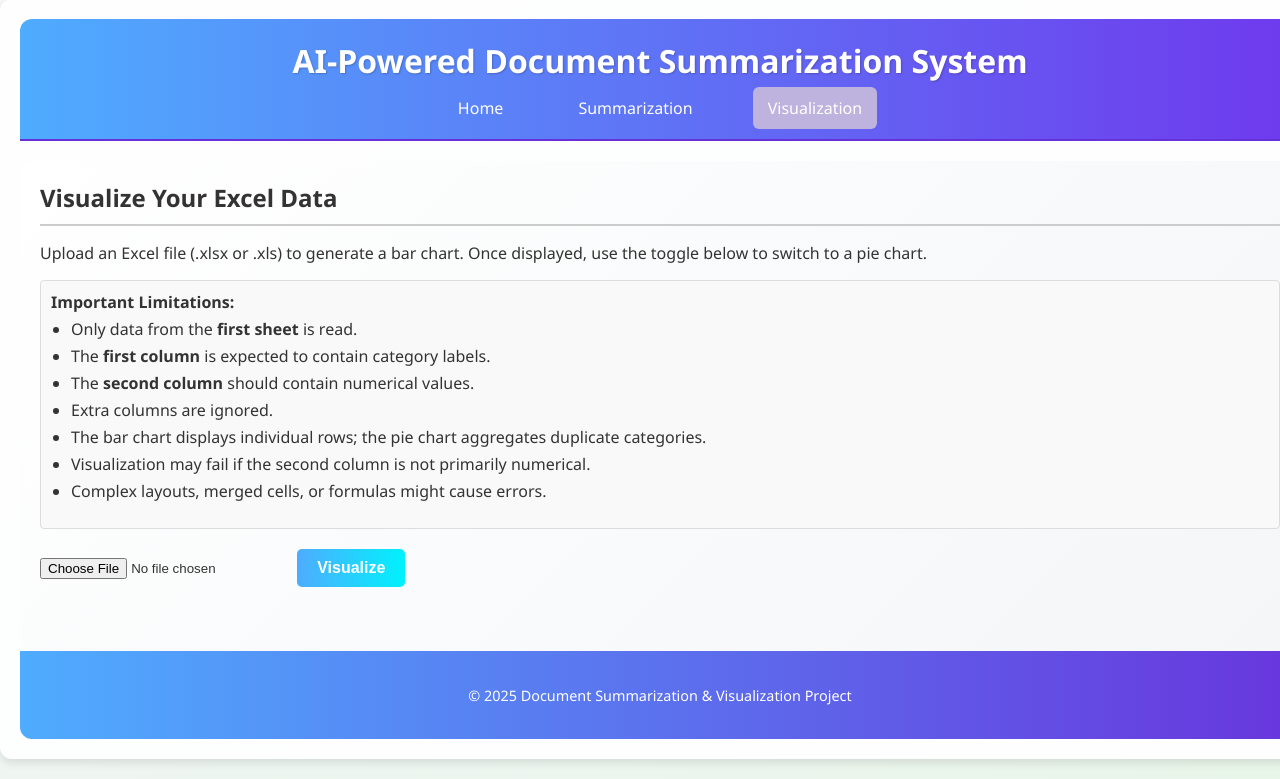
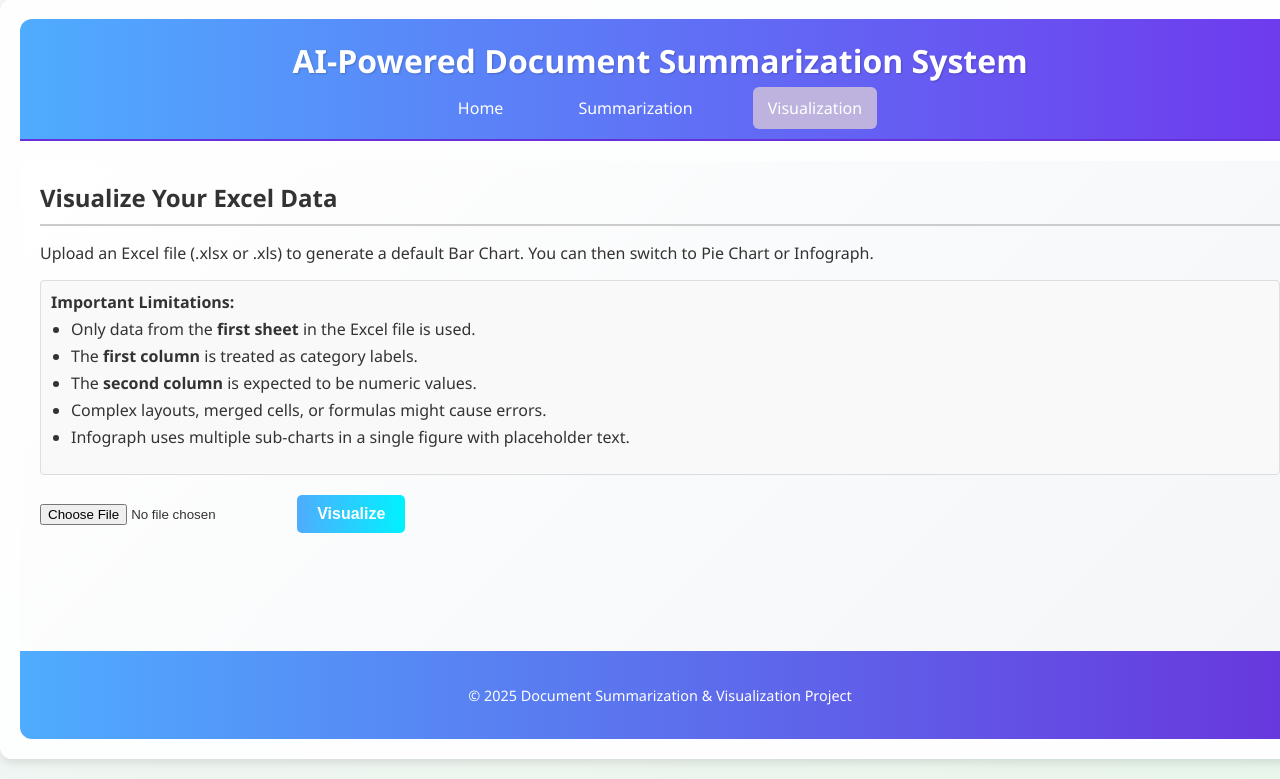
Before and after one commit to Bhushan-42/document_summerizer, a Flask app: page /visualization in a window 1280 px wide. Shown: the part 21-800 px from the top of the page. Run offline with Flask 3, Linux system fonts and the light colour scheme; some libraries are stand-ins or nearby versions.

Commit message:
infograpics are updated but ned to chnage to A4 dimntions done in next commit

```diff
--- a/app.py
+++ b/app.py
@@ -13,11 +13,10 @@ import docx  # Correctly refers to python-docx library
 import pandas as pd       # <-- Add pandas
 import plotly.express as px  # <-- Available if needed
 import plotly.io as pio      # <-- Add Plotly IO for JSON export
-import plotly.graph_objects as go  # <-- Use Graph Objects for complete control
+import plotly.graph_objects as go  # <-- For complete control
 
 # --- Flask App Configuration ---
 UPLOAD_FOLDER = 'uploads'
-# --- UPDATED ALLOWED_EXTENSIONS ---
 ALLOWED_EXTENSIONS = {'pdf', 'docx', 'xlsx', 'xls'}  # <-- Add Excel extensions
 
 if not os.path.exists(UPLOAD_FOLDER):
@@ -164,7 +163,7 @@ def create_pie_chart_from_excel(file_path):
             df[y_col] = pd.to_numeric(df[y_col], errors='coerce')
             if df[y_col].isnull().all():
                 return None, f"The second column ('{y_col}') does not contain numeric data suitable for visualization."
-        # Aggregate by category for the pie chart.
+        # Aggregate by category for pie chart
         df_grouped = df.groupby(x_col, as_index=False)[y_col].sum()
         labels = df_grouped[x_col].tolist()
         values = df_grouped[y_col].tolist()
@@ -184,6 +183,137 @@ def create_pie_chart_from_excel(file_path):
     except Exception as e:
         print(f"Error in create_pie_chart_from_excel: {e}")
         return None, f"An unexpected error occurred: {e}"
+
+# --- Function to Create Infograph from Excel ---
+from plotly.subplots import make_subplots
+
+def create_infograph_from_excel(file_path):
+    """
+    Creates a 2x2 subplot "infographic" with:
+      - top-left: Pie chart
+      - top-right: Horizontal bar chart
+      - bottom-left: Donut chart
+      - bottom-right: Another ring chart
+    """
+    try:
+        df = pd.read_excel(file_path, sheet_name=0)
+        print("[DEBUG] DataFrame loaded (Infograph):")
+        print(df.head())
+
+        if df.empty:
+            return None, "Excel file is empty or has no data in the first sheet."
+        if len(df.columns) < 2:
+            return None, "Excel file needs at least two columns for visualization (Category, Value)."
+
+        x_col = df.columns[0]
+        y_col = df.columns[1]
+
+        # Ensure second column is numeric
+        if not pd.api.types.is_numeric_dtype(df[y_col]):
+            df[y_col] = pd.to_numeric(df[y_col], errors='coerce')
+            if df[y_col].isnull().all():
+                return None, f"The second column ('{y_col}') does not contain numeric data suitable for visualization."
+
+        # Aggregate data for the pie/donut charts
+        df_grouped = df.groupby(x_col, as_index=False)[y_col].sum()
+        categories = df_grouped[x_col].tolist()
+        values = df_grouped[y_col].tolist()
+
+        # Create 2x2 subplots with domain-type subplots for the pie/donut charts
+        fig = make_subplots(
+            rows=2, cols=2,
+            specs=[[{"type": "domain"}, {"type": "xy"}],
+                   [{"type": "domain"}, {"type": "domain"}]],
+            subplot_titles=("Pie Chart", "Bar Chart", "Donut Chart", "Ring Chart"),
+        )
+
+        # --- TOP-LEFT: Pie chart ---
+        fig.add_trace(
+            go.Pie(
+                labels=categories,
+                values=values,
+                textinfo='label+percent',
+                hoverinfo='label+value'
+            ),
+            row=1, col=1
+        )
+
+        # --- TOP-RIGHT: Horizontal bar chart ---
+        # Sort by value descending so largest bars on top
+        df_sorted = df_grouped.sort_values(by=y_col, ascending=False)
+        fig.add_trace(
+            go.Bar(
+                x=df_sorted[y_col],
+                y=df_sorted[x_col],
+                orientation='h',
+                text=df_sorted[y_col],
+                textposition='inside',  # or 'auto', 'outside' if you prefer
+                marker_color='orange',
+            ),
+            row=1, col=2
+        )
+
+        # --- BOTTOM-LEFT: Donut chart (pie with hole) ---
+        fig.add_trace(
+            go.Pie(
+                labels=categories,
+                values=values,
+                hole=0.4,  # creates the "donut" hole
+                textinfo='percent',
+                hoverinfo='label+value'
+            ),
+            row=2, col=1
+        )
+
+        # --- BOTTOM-RIGHT: Another ring chart example ---
+        fig.add_trace(
+            go.Pie(
+                labels=categories,
+                values=values,
+                hole=0.7,   # bigger hole => ring look
+                textinfo='none',  # hide text inside slices
+                hoverinfo='label+value'
+            ),
+            row=2, col=2
+        )
+
+        # Update overall layout
+        fig.update_layout(
+            title_text="INFOGRAPHICS",  # Big title at top
+            title_x=0.5,                # Center title
+            title_font_size=24,
+            margin=dict(l=50, r=50, t=80, b=50),  # More breathing room
+            showlegend=True,   # Pie charts can share a single legend
+            legend=dict(
+                x=0.8, y=1.05,
+                xanchor="center",
+                yanchor="middle",
+                orientation="h"
+            ),
+            # Control subplot spacing
+            grid=dict(rows=2, columns=2),
+        )
+
+        # More fine-tuning for each subplot (optional)
+        #   - shrink bar chart so text has space, or set text to 'auto' if you prefer
+        fig.update_xaxes(
+            showgrid=True, gridcolor='LightGray', row=1, col=2
+        )
+        fig.update_yaxes(
+            automargin=True,  # Let Plotly manage margins
+            row=1, col=2
+        )
+
+        # Convert to JSON
+        chart_json_str = pio.to_json(fig)
+        chart_json_dict = json.loads(chart_json_str)
+        print("Infograph JSON generated successfully.")
+        return chart_json_dict, None
+
+    except Exception as e:
+        print(f"Error in create_infograph_from_excel: {e}")
+        return None, f"An unexpected error occurred: {e}"
+
 
 # --- Routes for HTML Pages ---
 @app.route('/')
@@ -225,17 +355,19 @@ def visualization_page_and_handler():
             print(f"Excel file saved temporarily to: {file_path}")
             bar_chart_json, err1 = create_bar_chart_from_excel(file_path)
             pie_chart_json, err2 = create_pie_chart_from_excel(file_path)
+            infograph_json, err3 = create_infograph_from_excel(file_path)
             os.remove(file_path)
             print(f"Temporary file removed: {file_path}")
-            if err1 or err2:
-                errMsg = err1 if err1 else err2
+            if err1 or err2 or err3:
+                errMsg = err1 or err2 or err3
                 print(f"Visualization generation failed: {errMsg}")
                 return jsonify({"error": errMsg}), 400
             response_data = {
                 "bar_chart": bar_chart_json,
-                "pie_chart": pie_chart_json
+                "pie_chart": pie_chart_json,
+                "infograph": infograph_json
             }
-            print("Visualization JSON for both charts generated successfully.")
+            print("Visualization JSON for all charts generated successfully.")
             return jsonify(response_data)
         except Exception as e:
             print(f"An error occurred during visualization processing: {e}")
--- a/templates/visualization.html
+++ b/templates/visualization.html
@@ -5,10 +5,10 @@
   <meta name="viewport" content="width=device-width, initial-scale=1.0">
   <title>Excel Data Visualization</title>
   <link rel="stylesheet" href="{{ url_for('static', filename='css/style.css') }}">
-  <script src='https://cdn.plot.ly/plotly-latest.min.js'></script>
+  <script src="https://cdn.plot.ly/plotly-latest.min.js"></script>
   <style>
     .hidden { display: none; }
-    #chartDiv { margin-top: 20px; min-height: 400px; }
+    #chartDiv { margin-top: 20px; min-height: 500px; }
     #errorMessage { color: red; margin-top: 10px; white-space: pre-wrap; }
     .limitations { margin-top: 15px; padding: 10px; border: 1px solid #ddd; background-color: #f9f9f9; border-radius: 4px; }
     .limitations ul { margin-top: 5px; padding-left: 20px; }
@@ -43,6 +43,7 @@
     }
     #chartToggle {
       margin-top: 20px;
+      text-align: center;
     }
   </style>
 </head>
@@ -60,36 +61,40 @@
     </header>
     <main id="visualizationSection">
       <h2>Visualize Your Excel Data</h2>
-      <p>Upload an Excel file (.xlsx or .xls) to generate a bar chart. Once displayed, use the toggle below to switch to a pie chart.</p>
+      <p>Upload an Excel file (.xlsx or .xls) to generate a default Bar Chart. You can then switch to Pie Chart or Infograph.</p>
       <div class="limitations">
         <strong>Important Limitations:</strong>
         <ul>
-          <li>Only data from the <strong>first sheet</strong> is read.</li>
-          <li>The <strong>first column</strong> is expected to contain category labels.</li>
-          <li>The <strong>second column</strong> should contain numerical values.</li>
-          <li>Extra columns are ignored.</li>
-          <li>The bar chart displays individual rows; the pie chart aggregates duplicate categories.</li>
-          <li>Visualization may fail if the second column is not primarily numerical.</li>
+          <li>Only data from the <strong>first sheet</strong> in the Excel file is used.</li>
+          <li>The <strong>first column</strong> is treated as category labels.</li>
+          <li>The <strong>second column</strong> is expected to be numeric values.</li>
           <li>Complex layouts, merged cells, or formulas might cause errors.</li>
+          <li>Infograph uses multiple sub-charts in a single figure with placeholder text.</li>
         </ul>
       </div>
+
       <div class="input-container" style="margin-top: 20px;">
-        <input type="file" id="excelUpload" name="file" accept=".xlsx, .xls, application/vnd.openxmlformats-officedocument.spreadsheetml.sheet, application/vnd.ms-excel">
+        <input type="file" id="excelUpload" name="file" accept=".xlsx, .xls">
         <button type="button" id="visualizeButton" onclick="uploadAndVisualize()">Visualize</button>
       </div>
+
       <div id="loadingIndicator" style="display: none; text-align: center; padding: 10px;">
         Processing Excel file and generating chart...
       </div>
+
       <div id="resultsArea" class="hidden">
-        <h3>Generated Chart</h3>
-        <div id="chartDiv"></div>
-        <!-- Toggle control, initially hidden -->
+        <h3 style="margin-bottom:5px; font-size: 1.5rem;">Generated Infographics</h3>
+        <div id="chartDiv" style="border: 1px solid #ccc; padding: 10px;"></div>
+        <!-- Toggle control, hidden until chart data is received -->
         <div id="chartToggle" class="hidden">
           <label>
             <input type="radio" name="chartSwitch" value="bar" checked> Bar Chart
           </label>
           <label style="margin-left: 15px;">
             <input type="radio" name="chartSwitch" value="pie"> Pie Chart
+          </label>
+          <label style="margin-left: 15px;">
+            <input type="radio" name="chartSwitch" value="infograph"> Infograph
           </label>
         </div>
         <p id="errorMessage" class="hidden"></p>
@@ -99,8 +104,9 @@
       <p>&copy; 2025 Document Summarization & Visualization Project</p>
     </footer>
   </div>
+
   <script>
-    let chartsData = {}; // To store both bar and pie chart JSON
+  let chartsData = {}; // To store bar, pie, and infograph JSON objects
 
   async function uploadAndVisualize() {
     const fileInput = document.getElementById('excelUpload');
@@ -139,7 +145,6 @@
         method: 'POST',
         body: formData
       });
-
       let data = null;
       try {
         data = await response.json();
@@ -153,9 +158,8 @@
           throw new Error("Received non-JSON response from server.");
         }
       }
-
-        if (response.ok && data && data.bar_chart && data.pie_chart) {
-          chartsData = data; // Store both chart JSON objects globally
+      if (response.ok && data && data.bar_chart && data.pie_chart && data.infograph) {
+        chartsData = data; // Store all chart JSON objects globally
         Plotly.react(chartDiv, chartsData.bar_chart.data, chartsData.bar_chart.layout);
         resultsArea.classList.remove('hidden');
         // Unhide toggle control after a successful visualization
@@ -178,17 +182,30 @@
     }
   }
 
-    // Add event listener to toggle between bar and pie charts
+  // Listen for changes to the toggle control to switch between charts.
   document.addEventListener('change', function(e) {
     if (e.target.name === "chartSwitch") {
       const chartDiv = document.getElementById('chartDiv');
       if (e.target.value === "bar") {
+        // Reset chartDiv dimensions for bar or pie charts.
+        chartDiv.style.width = "100%";
+        chartDiv.style.height = "auto";
         Plotly.react(chartDiv, chartsData.bar_chart.data, chartsData.bar_chart.layout);
       } else if (e.target.value === "pie") {
+        chartDiv.style.width = "100%";
+        chartDiv.style.height = "auto";
         Plotly.react(chartDiv, chartsData.pie_chart.data, chartsData.pie_chart.layout);
+      } else if (e.target.value === "infograph") {
+        // Set fixed dimensions for the A4-style infograph.
+        chartDiv.style.width = "800px";
+        chartDiv.style.height = "1100px";
+        chartDiv.style.marginLeft = "auto";
+        chartDiv.style.marginRight = "auto";
+        Plotly.react(chartDiv, chartsData.infograph.data, chartsData.infograph.layout);
       }
     }
   });
 </script>
+
 </body>
 </html>
```
Lines whose indentation alone changed are shown as unchanged.
